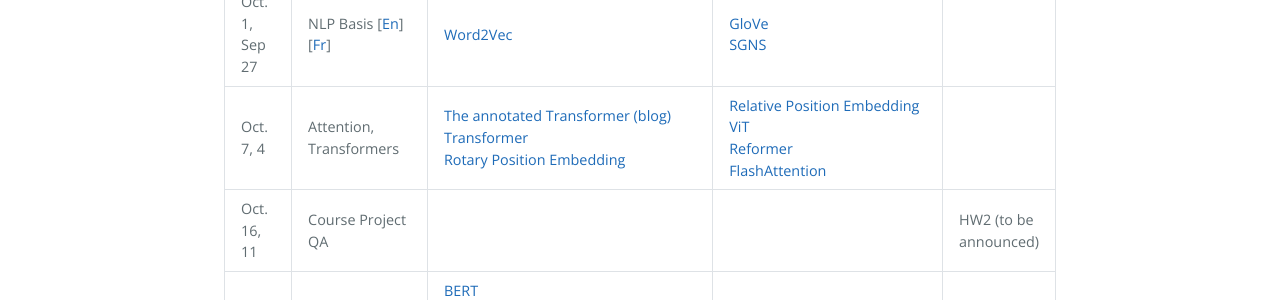
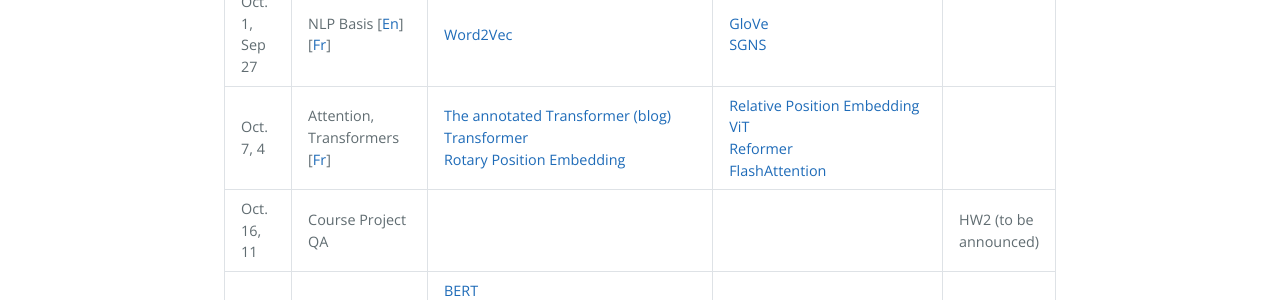
Before and after one commit to DeepGraphLearning/MATH60630A_2024A, a Jekyll site: the page built from schedule.md, in a window 1280 px wide. Shown: the part 1120-1420 px from the top of the page. Built offline with Jekyll 4.4.1, drawn with Linux system fonts in a browser that asks for light colours.

```diff
--- a/schedule.md
+++ b/schedule.md
@@ -87,7 +87,7 @@ schedule:
         url: https://papers.nips.cc/paper/2014/file/feab05aa91085b7a8012516bc3533958-Paper.pdf
   - date: Oct.<br>7, 4
     topics:
-      - name: Attention, Transformers
+      - name: Attention, Transformers [<a  href="assets/slides/Week7-DL4NLP-part2-Fr.pptx">Fr</a>]
     #        url: https://www.dropbox.com/s/bjxvre1d3w30iqj/Week5-DL4NLP-part1.pdf?dl=0
     readings:
       - name: The annotated Transformer (blog)
```
Also changed, not shown: 1 other file.
